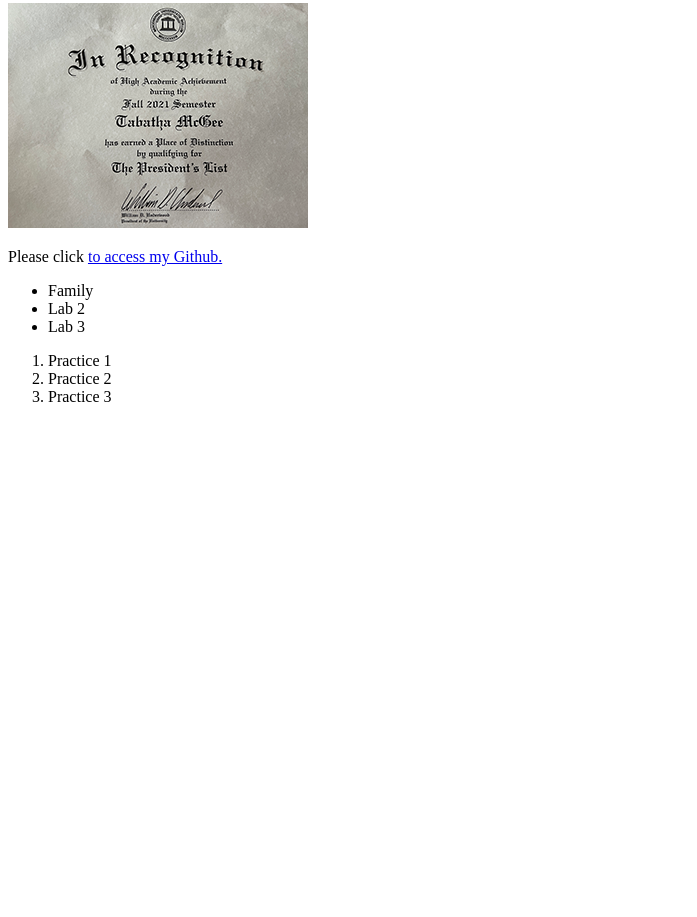
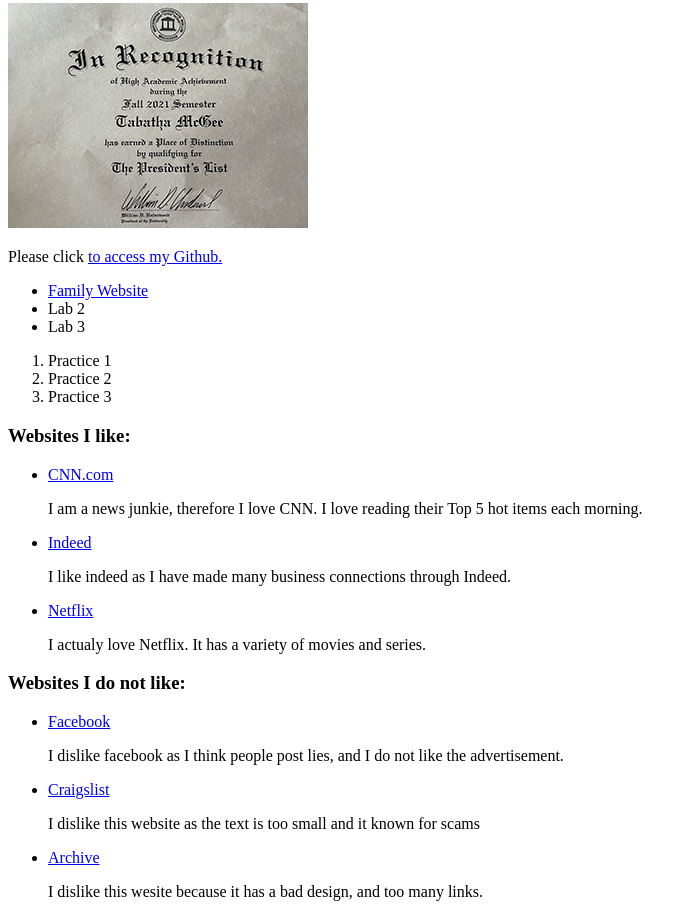
Before and after one commit to tabathalmcgee/INFM212, a plain HTML site: page index.html in a window 1280 px wide. Shown: the part 734-1651 px from the top of the page, without its empty margins (0-697 px from the left). Before the commit the page ends 1156 px from the top, so only its background shows below. Drawn offline with Linux system fonts and the light colour scheme.

Commit message:
index upload

```diff
--- a/index.html
+++ b/index.html
@@ -10,22 +10,23 @@
     <h3>About me</h3>
 
         <p>My name is Tabatha McGee. I was born and raised in Atlanta, Georgia. I am a Veteran of the U.S. Army, where I served for seven years.
-         I have a service dog named Gabe, and I could not live without him. I love gardening. I have my own garden in my backyard and it is a rather
+         I have a service dog named Gabe,<br>
+         and I could not live without him. I love gardening. I have my own garden in my backyard and it is a rather
          large garden.</p>
 
         <p> My family is the wind beneath my wings.My father's name is Collins McGee, Jr. (deceased), and my mother's name is Jeanette W. McGee.
-         I have three siblings. Collins, Chauncey, and Miriam. I have 4 children LaKenyatta, Melvin (deceased), Collins and KeVaughn. </p>
+         I have three siblings.<br> Collins, Chauncey, and Miriam. I have 4 children LaKenyatta, Melvin (deceased), Collins and KeVaughn. </p>
 
          <p>I have six nephews, Zak, Zion, Derrick, Adrian, Chancellor, and Chauncey Jr., and two nieces, Ashli and Amiya. I have nine grandchildren Khloe,
-         Seven, Zaiden, August, Nyla, Aiden, Caleb, King, and Alliyah.</p>
+         Seven, Zaiden,<br> August, Nyla, Aiden, Caleb, King, and Alliyah.</p>
 
          <p>My main squeeze is Gregory Hardy. We have been dating for four years and have known each other since high school. Funny how this occurred.</p>
 
          <p>I recently was promoted to CEO of the Sickle Cell Foundation of Georgia, Inc. It has been a rewarding experience.
-         However, I got promoted after starting Mercer Univesity. Therefore, I have had a hectic few months.</p>
+         However, I got promoted after starting <br> Mercer Univesity. Therefore, I have had a hectic few months.</p>
 
          <p>I started Mercer University on August 23, 2021, and I somehow managed to maintain all A's, which put me on the President's List.
-         I am majoring in Software Application Development & Human-Computer Interaction with a Minor in Business Administration.
+         I am majoring in Software Application<br> Development & Human-Computer Interaction with a Minor in Business Administration.
          My goal is to obtain my doctorate in Technology & Innovation Management.</p>
 
          <img src="presidentlist.png" alt="President's List">
@@ -36,7 +37,7 @@
 
 </html>
 <ul>
-<li>Family</li>
+<li><a href ="Family/index.html">Family Website</a></li>
 <li>Lab 2</li>
 <li>Lab 3</li>
 </ul>
@@ -46,3 +47,22 @@
   <li>Practice 2</li>
   <li>Practice 3</li>
 </ol>
+
+<h3>Websites I like:</h3>
+  <ul>
+    <li><a href="https://www.cnn.com">CNN.com</a></li>
+    <p>I am a news junkie, therefore I love CNN. I love reading their Top 5 hot items each morning.</p>
+    <li><a href="https://www.indeed.com/" target="_blank">Indeed</a></li>
+    <p>I like indeed as I have made many business connections through Indeed.</p>
+    <li><a href="https://www.netflix.com/" target="_blank">Netflix</a></li>
+    <p>I actualy love Netflix. It has a variety of movies and series.</p>
+  </ul>
+
+  <h3>Websites I do not like:</h3>
+    <ul>
+      <li><a href="https://www.facebook.com/" target="_blank">Facebook</a></li>
+      <p> I dislike facebook as I think people post lies, and I do not like the advertisement.</p>
+      <li><a href="https://atlanta.craigslist.org/" target="_blank">Craigslist</a></li>
+      <p> I dislike this website as the text is too small and it known for scams</p>
+      <li><a href="https://archive.org/web/" target="_blank">Archive</a></li>
+      <P> I dislike this wesite because it has a bad design, and too many links.
```
